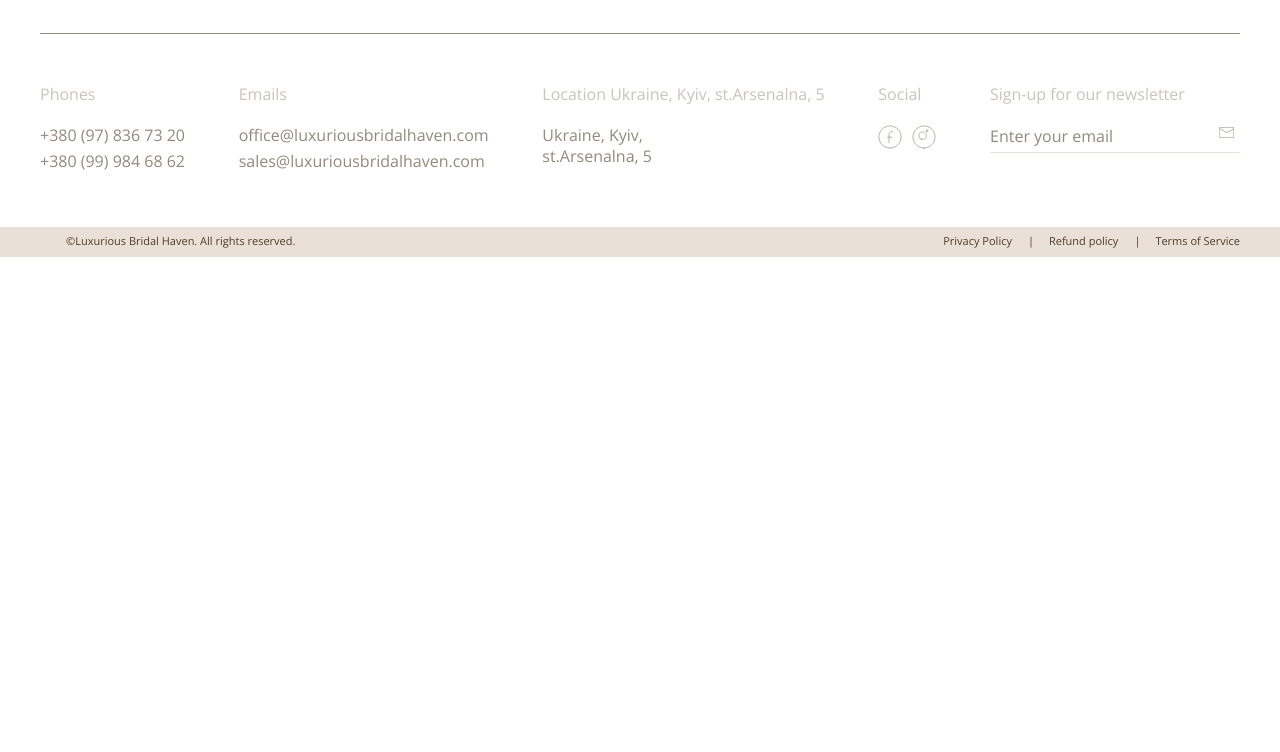
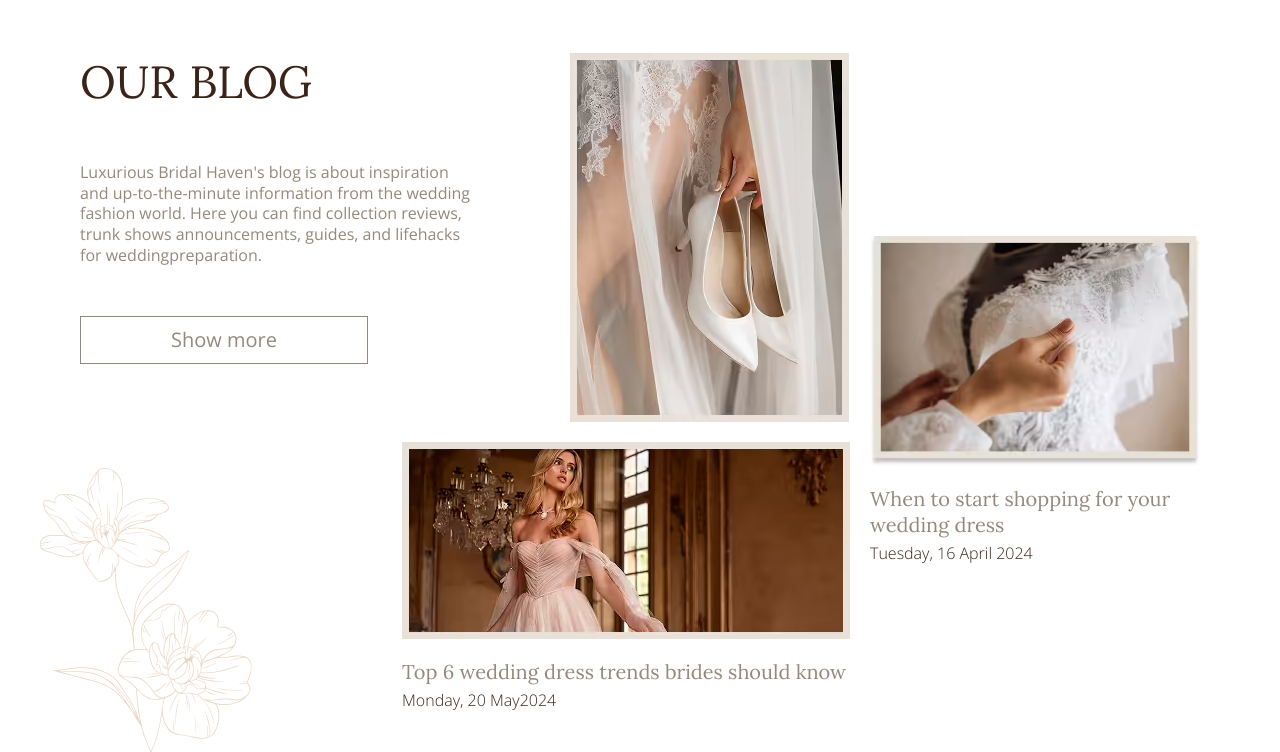
Before and after one commit to galinayakibchuk/Luxurious-Bridal-Haven, a website: page app/pages/index.html in a window 1280 px wide. Shown: the part 3779-4531 px from the top of the page. Before the commit the page ends 4036 px from the top, so only its background shows below. Drawn offline with nearby package versions, Linux system fonts and the light colour scheme; files that its build step writes are made by us from their sources; files whose address does not match are found by name.

Commit message:
added section our-blog

```diff
--- a/app/pages/index.html
+++ b/app/pages/index.html
@@ -109,9 +109,9 @@
     <div class="container">
       <div class="advantages__wrapper">
         <picture>
-        <source srcset="images/advantages-img.avif"type="image/avif">
-        <source srcset="images/advantages-img.webp"type="image/webp">
-        <img class="advantages__img" src="images/advantages-img.jpg" alt="Alt text">
+          <source srcset="images/advantages-img.avif" type="image/avif">
+          <source srcset="images/advantages-img.webp" type="image/webp">
+          <img class="advantages__img" src="images/advantages-img.jpg" alt="Alt text">
         </picture>
         <img class="advantages__img-decor" src="images/advantages-decor.svg" alt="">
         <div class="advantages__inner">
@@ -142,5 +142,54 @@
       </div>
     </div>
   </section>
+  <section class="our-blog">
+    <div class="container">
+      <div class="our-blog__inner">
+        <div class="our-blog__content">
+          <h2 class="our-blog__title">
+            OUR BLOG
+          </h2>
+          <p class="our-blog__text">
+            Luxurious Bridal Haven's blog is about inspiration and up-to-the-minute information from the wedding fashion
+            world. Here
+            you can find collection reviews, trunk shows announcements, guides, and lifehacks for weddingpreparation.
+          </p>
+          <a class="our-blog__link" href="#">
+            Show more
+          </a>
+        </div>
+        <picture>
+          <source srcset="images/our-blog-img-1.avif" type="image/avif">
+          <source srcset="images/our-blog-img-1.webp" type="image/webp">
+          <img class="our-blog__img" src="images/our-blog-img-1.jpg" alt="Alt text">
+        </picture>
+        <div class="our-blog__box our-blog__box-right">
+          <picture>
+            <source srcset="images/our-blog-img-2.avif" type="image/avif">
+            <source srcset="images/our-blog-img-2.webp" type="image/webp">
+            <img class="our-blog__box-img" src="images/our-blog-img-2.jpg" alt="Alt text">
+          </picture>
+          <a class="our-blog__box-link" href="#">
+            When to start shopping for your wedding dress</a>
+          <p class="our-blog__box-date">
+            Tuesday, 16 April 2024
+          </p>
+        </div>
+        <div class="our-blog__box our-blog__box-bottom">
+          <picture>
+            <source srcset="images/our-blog-img-3.avif" type="image/avif">
+            <source srcset="images/our-blog-img-3.webp" type="image/webp">
+            <img class="our-blog__box-img" src="images/our-blog-img-3.jpg" alt="Alt text">
+          </picture>
+          <a class="our-blog__box-link" href="#">
+            Top 6 wedding dress trends brides should know
+          </a>
+          <p class="our-blog__box-date">
+            Monday, 20 May2024
+          </p>
+        </div>
+      </div>
+    </div>
+  </section>
 </main>
 <!--=include footer.html -->
--- a/app/scss/style.scss
+++ b/app/scss/style.scss
@@ -345,13 +345,15 @@ body {
 .designer {
   padding: 150px 0 210px;
   position: relative;
-  &__img-decor{
+
+  &__img-decor {
     position: absolute;
     left: 50%;
     transform: translateX(-50%);
     top: -225px;
     z-index: 5;
   }
+
   &__inner {
     padding: 0 40px;
     display: flex;
@@ -407,19 +409,20 @@ body {
 
 .advantages {
   background-color: vars.$bg-primary;
+
   &__wrapper {
     padding: 64px 0 34px;
     display: flex;
     position: relative;
   }
 
-  &__img{
+  &__img {
     position: absolute;
     bottom: 0;
     left: 40px;
   }
 
-  &__img-decor{
+  &__img-decor {
     position: absolute;
     bottom: 0;
     right: 0;
@@ -446,7 +449,8 @@ body {
     margin-bottom: 30px;
     padding-left: 50px;
     position: relative;
-    &::before{
+
+    &::before {
       content: '';
       position: absolute;
       width: 30px;
@@ -456,3 +460,66 @@ body {
     }
   }
 }
+
+.our-blog {
+  padding: 150px 0 0;
+
+  &__inner {
+    padding: 0 40px;
+    padding-bottom: 100px;
+    display: grid;
+    grid-template-columns: 1fr 280px 330px;
+    gap: 20px;
+    background-image: url(../images/our-blog-img-decor.svg);
+    background-repeat: no-repeat;
+    background-position: left bottom;
+  }
+
+  &__title {
+    @extend %lora-400;
+    font-size: 45px;
+    margin-bottom: 50px;
+    text-transform: uppercase;
+  }
+
+  &__text {
+    font-size: 16px;
+    margin-bottom: 50px;
+    color: vars.$color-text-muted;
+    max-width: 400px;
+  }
+
+  &__link {
+    display: inline-block;
+    padding: 10px 90px;
+    color: vars.$color-text-muted;
+    border: 1px solid vars.$color-text-muted;
+  }
+
+  &__box-right {
+    grid-row: span 2;
+    align-self: center;
+    margin-top: 35px;
+  }
+
+  &__box-img {
+    margin-bottom: 20px;
+  }
+
+  &__box-link {
+    display: inline-block;
+    margin-bottom: 5px;
+    @extend %lora-400;
+    color: vars.$color-text-muted;
+  }
+
+  &__box-date {
+    font-size: 16px;
+    @extend %opensans-300;
+  }
+
+  &__box-bottom {
+    grid-column: span 2;
+    margin-left: auto;
+  }
+}
```
Also changed, not shown: app/images/our-blog-img-1.avif (added), app/images/our-blog-img-1.jpg (added), app/images/our-blog-img-1.webp (added), app/images/our-blog-img-2.avif (added), app/images/our-blog-img-2.jpg (added), app/images/our-blog-img-2.webp (added), app/images/our-blog-img-3.avif (added), app/images/our-blog-img-3.jpg (added), app/images/our-blog-img-3.webp (added), app/images/our-blog-img-decor.svg (added), app/images/src/our-blog-img-1.jpg (added), app/images/src/our-blog-img-2.jpg (added), app/images/src/our-blog-img-3.jpg (added), app/images/src/our-blog-img-decor.svg (added).
